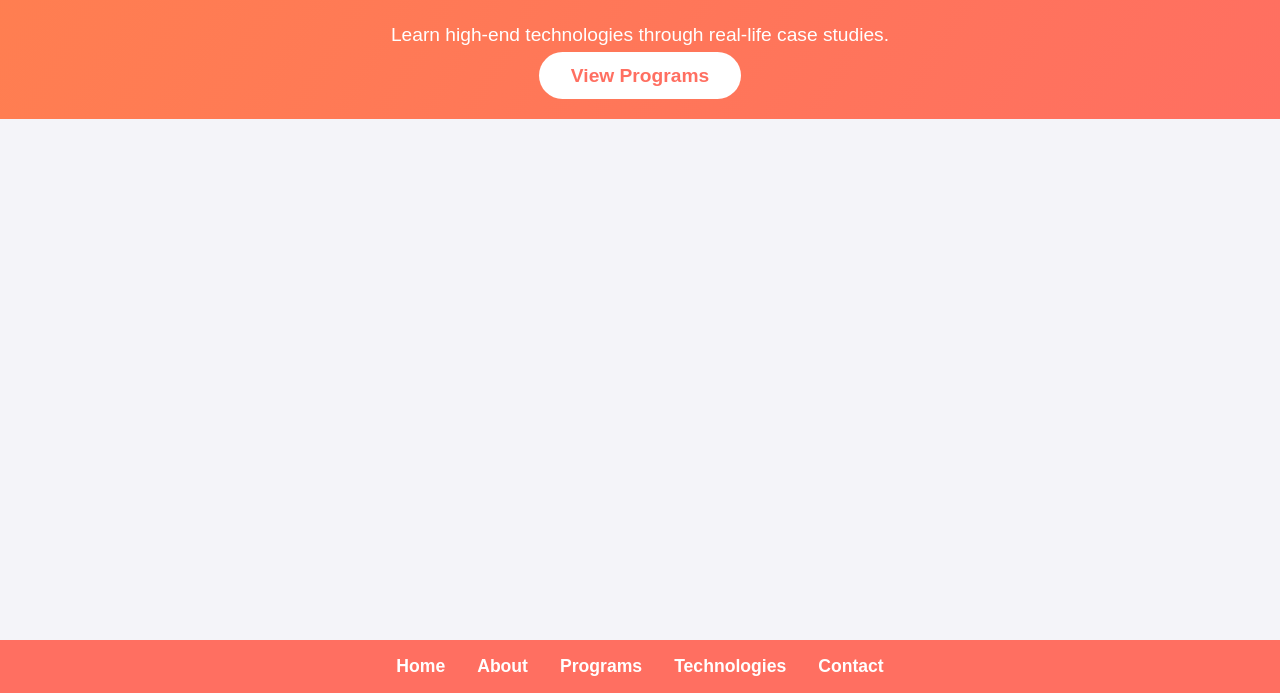
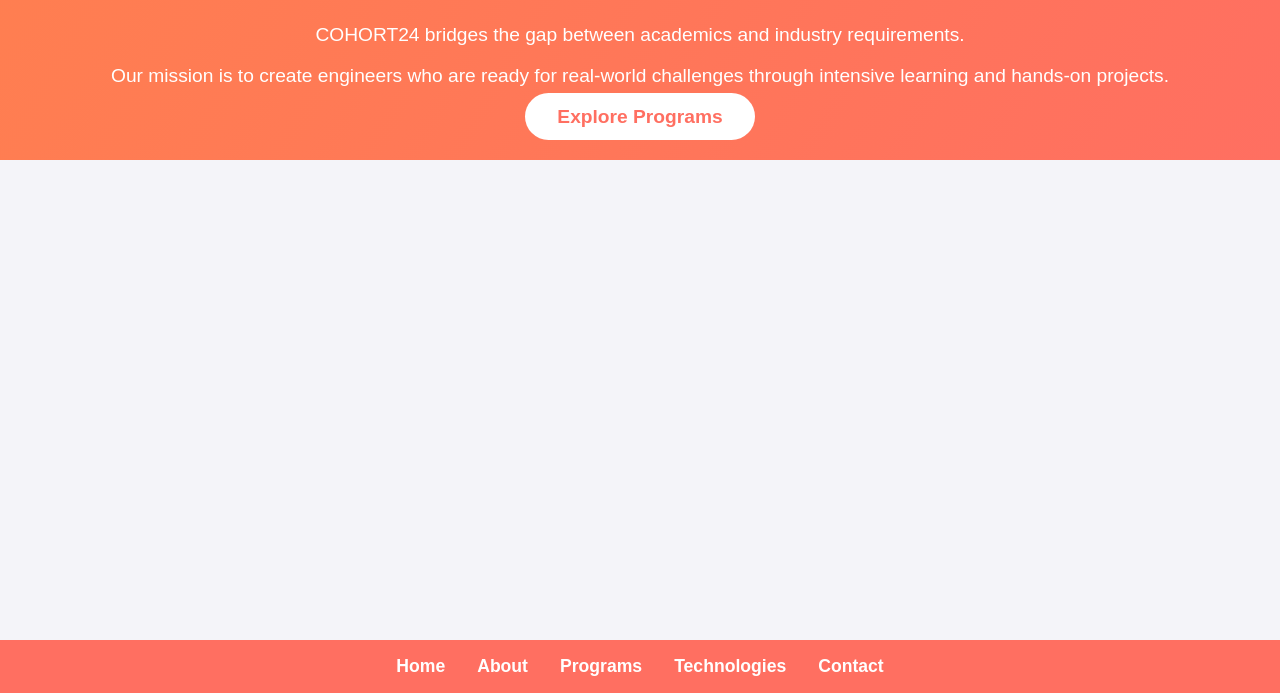
Before and after one commit to ChhayankS/Doss-Website, a plain HTML site: page about.html in a window 1280 px wide. Shown: the part 107-800 px from the top of the page. Drawn offline with Linux system fonts and the light colour scheme.

Commit message:
Update about.html

```diff
--- a/about.html
+++ b/about.html
@@ -9,8 +9,9 @@
 <body>
     <header>
         <h1>About COHORT24</h1>
-        <p>Learn high-end technologies through real-life case studies.</p>
-        <a href="programs.html" class="cta-button">View Programs</a>
+        <p>COHORT24 bridges the gap between academics and industry requirements.</p>
+        <p>Our mission is to create engineers who are ready for real-world challenges through intensive learning and hands-on projects.</p>
+        <a href="programs.html" class="cta-button">Explore Programs</a>
     </header>
     <nav class="navbar">
         <ul class="nav-links">
```
